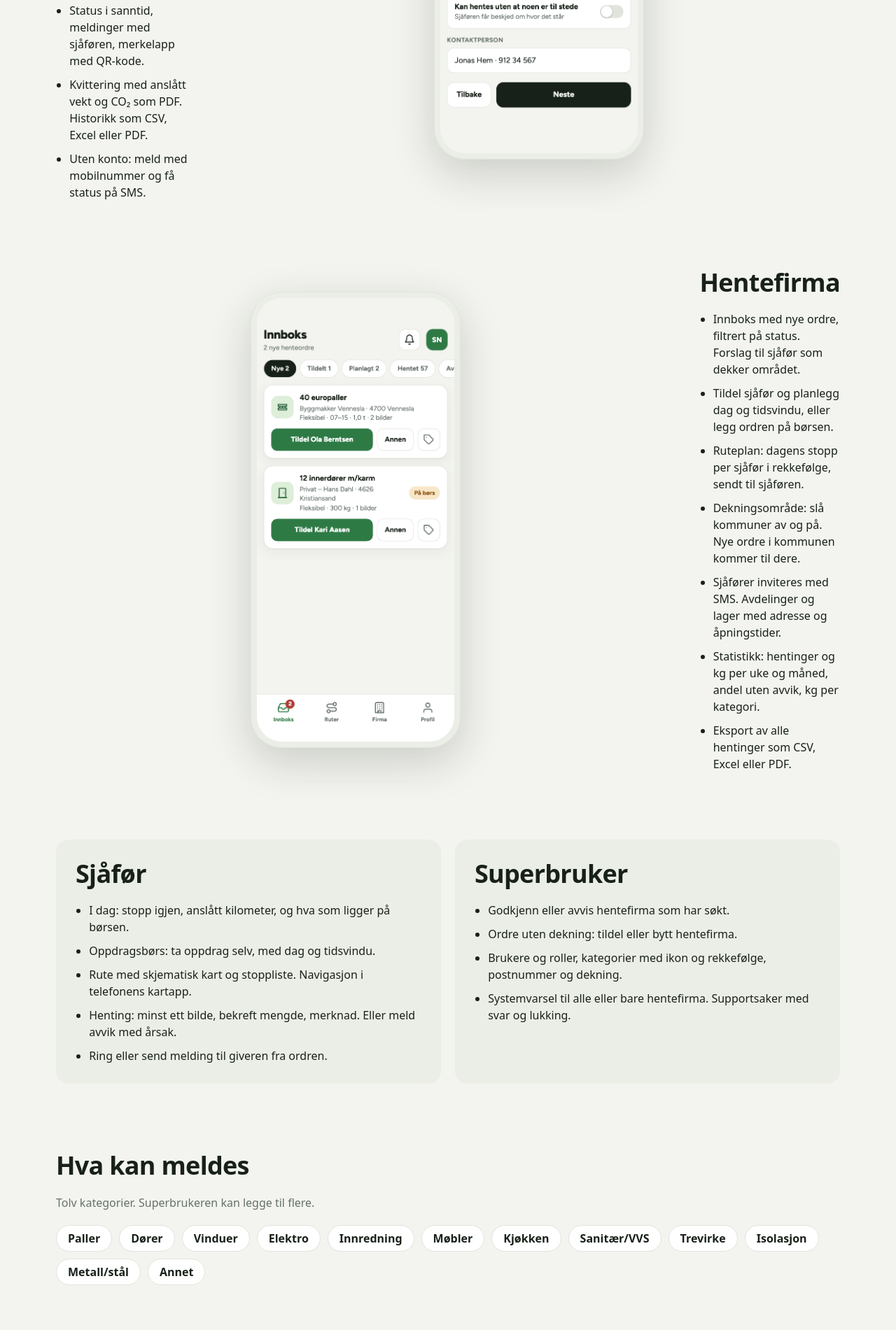
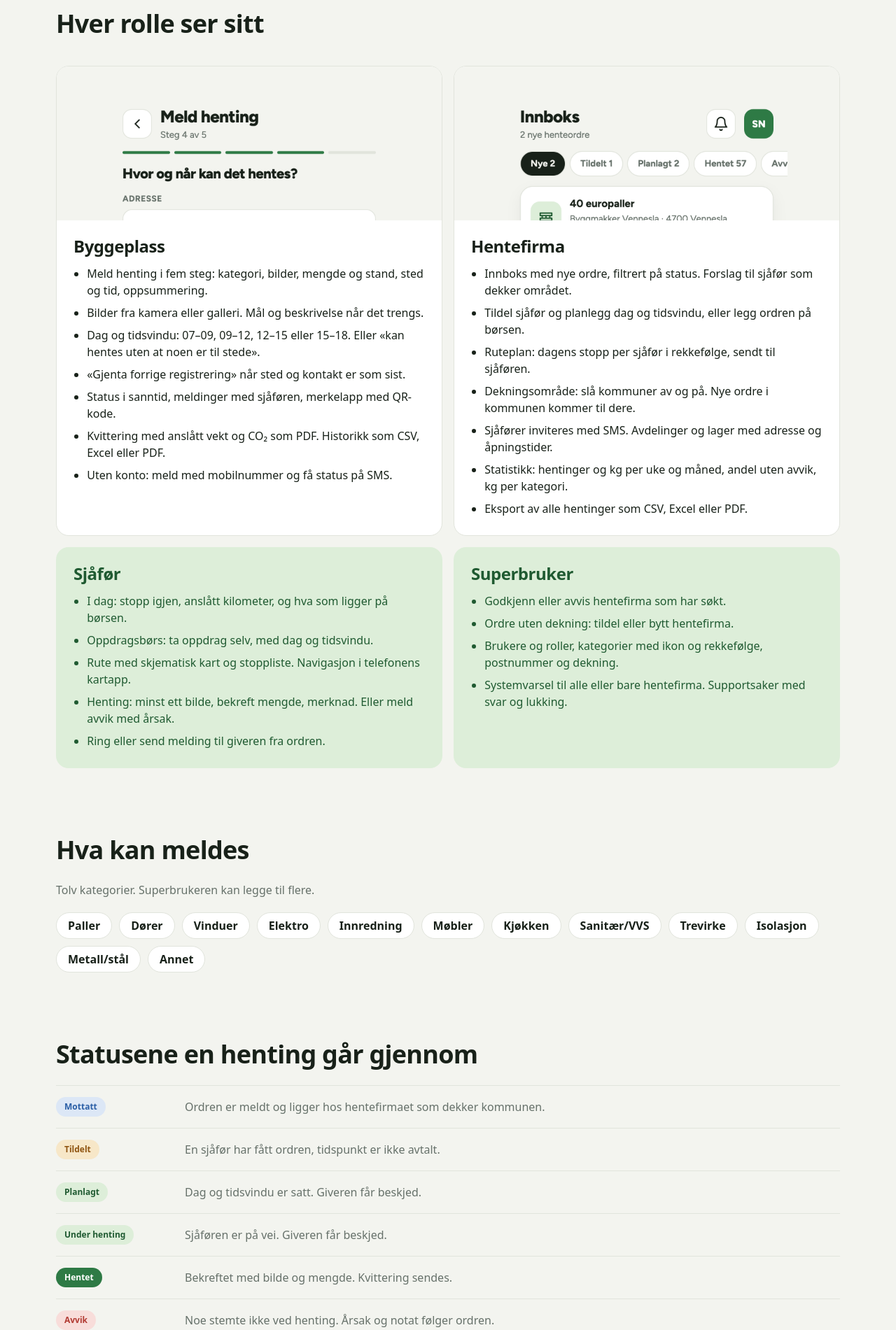
Before and after one commit to opdahlmann/returapp, an Astro site in the folder nettside/: page /funksjoner in a window 1280 px wide. Shown: the part 899-2800 px from the top of the page at 70% size. Built offline with nearby package versions, Linux system fonts and the light colour scheme; Astro itself is replaced by a stand-in of ours; a web font is replaced by a local one.

Commit message:
nettside: /funksjoner i samme stil som de andre sidene, felles Hero
Co-Authored-By: Claude Fable 5.1 <noreply@anthropic.com>

```diff
--- /dev/null
+++ b/nettside/src/components/Hero.astro
@@ -0,0 +1,46 @@
+---
+import type { ImageMetadata } from 'astro';
+import Knapp from './Knapp.astro';
+import Seksjon from './Seksjon.astro';
+import Telefon from './Telefon.astro';
+
+// Åpningen på alle hovedsider: mørkt bånd i innloggingspaletten, H1 til venstre, telefon til høyre.
+// På mobil vises bare øverste del av telefonen, så knappene ikke havner under folden.
+interface Props {
+  h1: string;
+  ingress: string;
+  primar: { tekst: string; href: string };
+  sekundar?: { tekst: string; href: string };
+  lys: ImageMetadata;
+  mork: ImageMetadata;
+  alt: string;
+}
+const { h1, ingress, primar, sekundar = { tekst: 'Prøv demoen', href: '/demo' }, lys, mork, alt } = Astro.props;
+---
+
+<Seksjon mork class="hero-sek">
+  <div class="hero">
+    <div>
+      <h1>{h1}</h1>
+      <p class="ingress dempet">{ingress}</p>
+      <div class="knapper"><Knapp href={primar.href}>{primar.tekst}</Knapp><Knapp href={sekundar.href} variant="sekundar">{sekundar.tekst}</Knapp></div>
+    </div>
+    <div class="hero-telefon"><Telefon lys={lys} mork={mork} alt={alt} eager /></div>
+  </div>
+</Seksjon>
+
+<style>
+  .hero-sek { padding-block: 56px 0; }
+  .hero { display: grid; gap: 40px; align-items: center; }
+  .ingress { margin-top: 20px; }
+  .knapper { display: flex; flex-wrap: wrap; gap: 12px; margin-top: 28px; }
+  .hero-telefon { max-height: 300px; overflow: hidden; justify-self: center; }
+  .hero-telefon :global(.telefon) { animation: inn var(--varighet-inn) var(--kurve) both; }
+  @keyframes inn { from { opacity: 0; transform: translateY(24px); } to { opacity: 1; transform: none; } }
+  @media (prefers-reduced-motion: reduce) { .hero-telefon :global(.telefon) { animation: none; } }
+  @media (min-width: 900px) {
+    .hero-sek { padding-block: 80px 0; }
+    .hero { grid-template-columns: 7fr 5fr; gap: 64px; }
+    .hero-telefon { max-height: 560px; justify-self: end; padding-top: 8px; }
+  }
+</style>
--- a/nettside/src/innhold/funksjoner.ts
+++ b/nettside/src/innhold/funksjoner.ts
@@ -3,7 +3,7 @@ export const tittel = 'Funksjoner: melding, børs, rute, kvittering';
 export const beskrivelse = 'Fem steg for giver, innboks og oppdragsbørs for hentefirma, dagens stopp og henting med bilde for sjåfør, kvittering med kg og CO₂-anslag.';
 
 export const h1 = 'Fire roller, én henting';
-export const ingress = 'Giveren melder, hentefirmaet fordeler, sjåføren henter, og superbrukeren holder plattformen i gang.';
+export const ingress = 'Giveren melder, hentefirmaet fordeler, sjåføren henter. Superbrukeren holder plattformen i gang.';
 
 export const roller = [
   {
@@ -57,12 +57,13 @@ export const roller = [
 
 export const kategorier = ['Paller', 'Dører', 'Vinduer', 'Elektro', 'Innredning', 'Møbler', 'Kjøkken', 'Sanitær/VVS', 'Trevirke', 'Isolasjon', 'Metall/stål', 'Annet'];
 
-export const statuser = [
-  ['Mottatt', 'Ordren er meldt og ligger hos hentefirmaet som dekker kommunen.'],
-  ['Tildelt', 'En sjåfør har fått ordren, tidspunkt er ikke avtalt.'],
-  ['Planlagt', 'Dag og tidsvindu er satt. Giveren får beskjed.'],
-  ['Under henting', 'Sjåføren er på vei. Giveren får beskjed.'],
-  ['Hentet', 'Bekreftet med bilde og mengde. Kvittering sendes.'],
-  ['Avvik', 'Noe stemte ikke ved henting. Årsak og notat følger ordren.'],
-  ['Avbrutt', 'Giveren trakk ordren mens den var aktiv.'],
+// Statuspillene bruker appens egne farger for hver status (IMPLEMENTERINGSPLAN.md 1.6).
+export const statuser: { navn: string; tekst: string; farge: 'info' | 'warn' | 'tint' | 'pri' | 'dan' | 'mu' }[] = [
+  { navn: 'Mottatt', tekst: 'Ordren er meldt og ligger hos hentefirmaet som dekker kommunen.', farge: 'info' },
+  { navn: 'Tildelt', tekst: 'En sjåfør har fått ordren, tidspunkt er ikke avtalt.', farge: 'warn' },
+  { navn: 'Planlagt', tekst: 'Dag og tidsvindu er satt. Giveren får beskjed.', farge: 'tint' },
+  { navn: 'Under henting', tekst: 'Sjåføren er på vei. Giveren får beskjed.', farge: 'tint' },
+  { navn: 'Hentet', tekst: 'Bekreftet med bilde og mengde. Kvittering sendes.', farge: 'pri' },
+  { navn: 'Avvik', tekst: 'Noe stemte ikke ved henting. Årsak og notat følger ordren.', farge: 'dan' },
+  { navn: 'Avbrutt', tekst: 'Giveren trakk ordren mens den var aktiv.', farge: 'mu' },
 ];
--- a/nettside/src/pages/funksjoner.astro
+++ b/nettside/src/pages/funksjoner.astro
@@ -1,45 +1,32 @@
 ---
 import type { ImageMetadata } from 'astro';
+import Hero from '../components/Hero.astro';
 import Knapp from '../components/Knapp.astro';
+import Reveal from '../components/Reveal.astro';
 import Seksjon from '../components/Seksjon.astro';
-import Telefon from '../components/Telefon.astro';
-import { APP_URL } from '../consts';
+import Utsnitt from '../components/Utsnitt.astro';
+import { APPLY_URL, APP_URL } from '../consts';
 import { beskrivelse, h1, ingress, kategorier, roller, statuser, tittel } from '../innhold/funksjoner';
 import Base from '../layouts/Base.astro';
 
 const alle = import.meta.glob<{ default: ImageMetadata }>('../assets/skjermbilder/*/*.png', { eager: true });
 const bilde = (tema: 'light' | 'dark', navn: string) => alle[`../assets/skjermbilder/${tema}/${navn}.png`]!.default;
-const medBilde = roller.filter((r) => r.bilde);
-const utenBilde = roller.filter((r) => !r.bilde);
 ---
 
 <Base tittel={tittel} beskrivelse={beskrivelse} sti="/funksjoner" app brodsmuler={[['Funksjoner', '/funksjoner']]}>
-  <Seksjon>
-    <div class="topp">
-      <h1>{h1}</h1>
-      <p class="ingress dempet">{ingress}</p>
-    </div>
-  </Seksjon>
+  <Hero h1={h1} ingress={ingress} primar={{ tekst: 'Meld henting', href: APP_URL }} lys={bilde('light', 'giver-detail')} mork={bilde('dark', 'giver-detail')} alt="Én henting sett fra giveren: bilder, tidslinje og sjåfør" />
 
-  {medBilde.map((r, i) => (
-    <Seksjon>
-      <div class:list={['rolle', { speil: i % 2 === 1 }]}>
-        <div>
-          <h2>{r.navn}</h2>
-          <ul class="liste">{r.punkter.map((p) => <li>{p}</li>)}</ul>
-        </div>
-        <Telefon lys={bilde('light', r.bilde!)} mork={bilde('dark', r.bilde!)} alt={r.alt!} bredde={300} />
-      </div>
-    </Seksjon>
-  ))}
-
-  <Seksjon>
-    <div class="to">
-      {utenBilde.map((r) => (
-        <div class="kort flate">
-          <h2>{r.navn}</h2>
-          <ul class="liste">{r.punkter.map((p) => <li>{p}</li>)}</ul>
-        </div>
+  <Seksjon luft>
+    <h2>Hver rolle ser sitt</h2>
+    <div class="roller">
+      {roller.map((r, i) => (
+        <Reveal i={i} class:list={['celle', { tonet: !r.bilde }]}>
+          {r.bilde && <Utsnitt lys={bilde('light', r.bilde)} mork={bilde('dark', r.bilde)} alt={r.alt ?? ''} hoyde={220} />}
+          <div class="celle-tekst">
+            <h3>{r.navn}</h3>
+            <ul class="liste">{r.punkter.map((p) => <li>{p}</li>)}</ul>
+          </div>
+        </Reveal>
       ))}
     </div>
   </Seksjon>
@@ -52,46 +39,54 @@ const utenBilde = roller.filter((r) => !r.bilde);
 
   <Seksjon>
     <h2>Statusene en henting går gjennom</h2>
-    <dl class="statuser">
-      {statuser.map(([navn, tekst]) => (
-        <div>
-          <dt>{navn}</dt>
-          <dd class="dempet">{tekst}</dd>
-        </div>
+    <ol class="statuser">
+      {statuser.map((s) => (
+        <li>
+          <span class:list={['pille', s.farge]}>{s.navn}</span>
+          <span class="dempet">{s.tekst}</span>
+        </li>
       ))}
-    </dl>
+    </ol>
   </Seksjon>
 
   <Seksjon mork stram>
     <div class="cta">
-      <h2>Prøv den selv</h2>
-      <div class="knapper"><Knapp href={APP_URL}>Meld henting</Knapp><Knapp href="/demo" variant="sekundar">Prøv demoen</Knapp></div>
+      <h2>Har dere noe som skal ut?</h2>
+      <div class="knapper"><Knapp href={APP_URL}>Meld henting</Knapp><Knapp href={APPLY_URL} variant="sekundar">Bli hentefirma</Knapp></div>
     </div>
   </Seksjon>
 </Base>
 
 <style>
-  .topp { max-width: 720px; }
-  .ingress { margin-top: 16px; }
-  h2 { margin-bottom: 20px; }
-  .liste { margin: 0; padding-left: 1.2em; display: grid; gap: 10px; }
-  .rolle { display: grid; gap: 32px; align-items: center; }
-  .rolle :global(.telefon) { justify-self: center; }
-  @media (min-width: 900px) {
-    .rolle { grid-template-columns: 1fr auto; gap: 64px; }
-    .speil { grid-template-columns: auto 1fr; }
-    .speil > div { order: 2; }
-  }
-  .to { display: grid; gap: 20px; }
-  .kort { padding: 28px; border-radius: var(--r-kort); }
-  @media (min-width: 768px) { .to { grid-template-columns: 1fr 1fr; } }
+  h2 { margin-bottom: 24px; }
+  .liste { margin: 0; padding-left: 1.2em; display: grid; gap: 8px; }
+
+  /* Fire roller i samme celler som forsidens bento: to med skjermbildeutsnitt, to tonet. */
+  .roller { display: grid; gap: 16px; }
+  .roller :global(.celle) { border-radius: var(--r-kort); border: 1px solid var(--bd); background: var(--sf); overflow: hidden; display: flex; flex-direction: column; transition: border-color var(--varighet-kort) var(--kurve); }
+  .roller :global(.celle:hover) { border-color: var(--mu); }
+  .roller :global(.tonet) { background: var(--tint); border-color: transparent; }
+  .roller :global(.tonet h3), .roller :global(.tonet .liste) { color: var(--tint-tx); }
+  .celle-tekst { padding: 22px 24px 26px; }
+  .celle-tekst h3 { font-size: 24px; margin-bottom: 12px; }
+  @media (min-width: 768px) { .roller { grid-template-columns: 1fr 1fr; } }
+
   .chips { list-style: none; margin: 20px 0 0; padding: 0; display: flex; flex-wrap: wrap; gap: 10px; }
   .chips li { height: 38px; padding: 0 16px; display: inline-flex; align-items: center; border-radius: 999px; border: 1.5px solid var(--bd); background: var(--sf); font-weight: 600; }
-  .statuser { margin: 0; display: grid; gap: 16px; }
-  .statuser div { padding: 16px 0; border-top: 1px solid var(--bd); display: grid; gap: 4px; }
-  .statuser dt { font-weight: 800; font-size: 18px; }
-  .statuser dd { margin: 0; }
-  @media (min-width: 768px) { .statuser div { grid-template-columns: 200px 1fr; gap: 24px; } }
+
+  /* Statuspiller som i appen: radius 999, 12 px / 700, appens statusfarger. */
+  .statuser { list-style: none; margin: 0; padding: 0; display: grid; }
+  .statuser li { display: grid; gap: 8px; padding: 16px 0; border-top: 1px solid var(--bd); align-items: center; }
+  .statuser li:last-child { border-bottom: 1px solid var(--bd); }
+  .pille { justify-self: start; border-radius: 999px; padding: 5px 12px; font-size: 12px; font-weight: 700; white-space: nowrap; }
+  .info { color: var(--info); background: var(--info-bg); }
+  .warn { color: var(--warn); background: var(--warn-bg); }
+  .tint { color: var(--tint-tx); background: var(--tint); }
+  .pri { color: var(--pri-tx); background: var(--pri); }
+  .dan { color: var(--dan); background: var(--dan-bg); }
+  .mu { color: var(--mu); background: var(--sf2); }
+  @media (min-width: 768px) { .statuser li { grid-template-columns: 160px 1fr; gap: 24px; } }
+
   .cta { text-align: center; display: flex; flex-direction: column; align-items: center; }
   .knapper { display: flex; flex-wrap: wrap; justify-content: center; gap: 12px; margin-top: 8px; }
 </style>
```
Also changed, not shown: docs/nettside-plan.md (+1 -1 lines), nettside/src/pages/for/[gruppe].astro (+2 -20 lines), nettside/src/pages/index.astro (+2 -24 lines).
